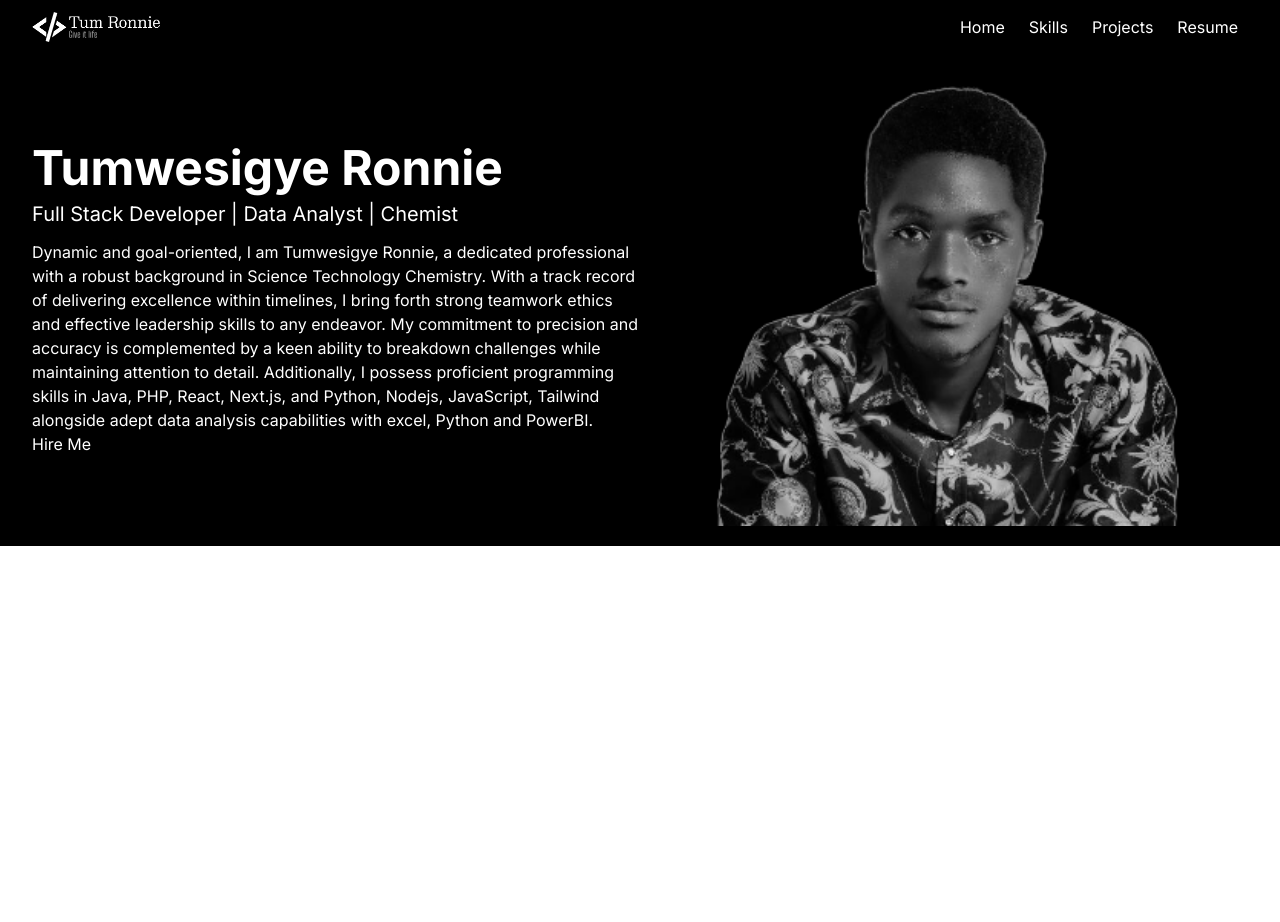
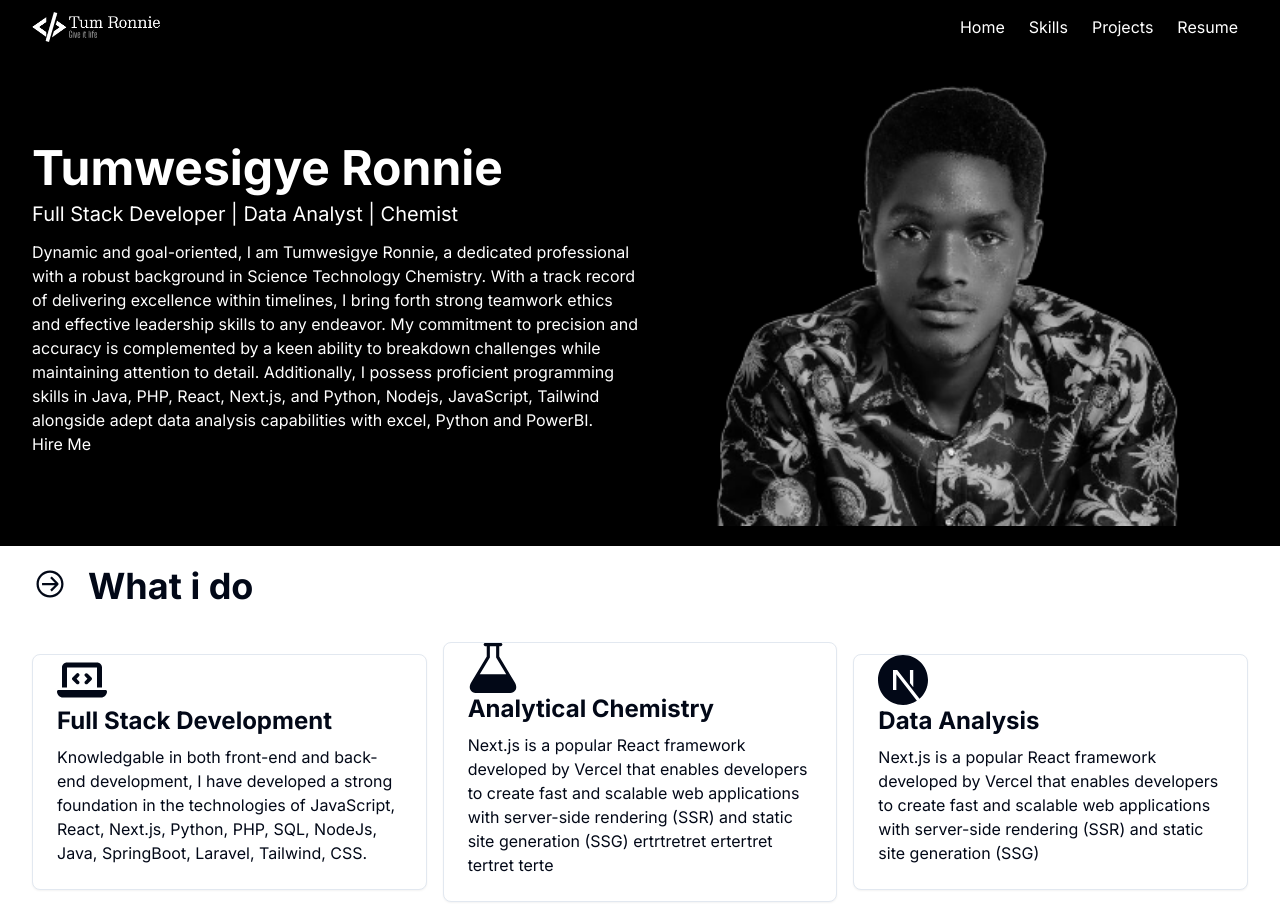
Before and after one commit to Flash-R/ronnie, a Next.js app: page / in a window 1280 px wide. Before the commit the page ends 800 px from the top, so only its background shows below. Built offline with nearby package versions, Linux system fonts and the light colour scheme.

Commit message:
completed the hero and what i do

```diff
--- /dev/null
+++ b/app/components/Work/What_i_do.jsx
@@ -0,0 +1,54 @@
+import React from 'react'
+import { Card, CardContent } from "@/components/ui/card"
+import { SiNextdotjs } from "react-icons/si";
+import { VscArrowCircleRight } from "react-icons/vsc";
+import { FaLaptopCode } from "react-icons/fa6";
+import { ImLab } from "react-icons/im";
+
+
+
+function What_i_do() {
+    return (
+        <div className='px-8 py-5'>
+            <h1 className='text-4xl font-bold mb-3 flex flex-row gap-5'> <VscArrowCircleRight/> What i do</h1>
+            <div className="cards flex flex-row gap-4 items-center mt-9">
+                <Card className='w-1/3'>
+                    <CardContent>
+                        <FaLaptopCode size={'50px'} />
+                        <h3 className='text-2xl font-bold mb-2'>Full Stack Development</h3>
+                        <p>
+                            Knowledgable in both front-end and back-end development, I have developed
+                            a strong foundation in the technologies of JavaScript, React, Next.js, Python,
+                            PHP, SQL, NodeJs, Java, SpringBoot, Laravel, Tailwind, CSS.
+                        </p>
+                    </CardContent>
+                </Card>
+                <Card className='w-1/3'>
+                    <CardContent>
+                        <ImLab size={'50px'} />
+                        <h3 className='text-2xl font-bold mb-2'>Analytical Chemistry</h3>
+                        <p>
+                            Next.js is a popular React framework developed by Vercel that enables
+                            developers to create fast and scalable web applications with server-side
+                            rendering (SSR) and static site generation (SSG) ertrtretret ertertret tertret terte
+                        </p>
+                    </CardContent>
+                </Card>
+                <Card className='w-1/3'>
+                    <CardContent>
+                        <SiNextdotjs size={'50px'} />
+                        <h3 className='text-2xl font-bold mb-2'>Data Analysis</h3>
+                        <p>
+                            Next.js is a popular React framework developed by Vercel that enables
+                            developers to create fast and scalable web applications with server-side
+                            rendering (SSR) and static site generation (SSG)
+                        </p>
+                    </CardContent>
+                </Card>
+            </div>
+
+        </div>
+    )
+}
+
+export default What_i_do
--- a/app/page.js
+++ b/app/page.js
@@ -1,12 +1,14 @@
 import React from 'react'
 import NavMenu from './components/Navigation/Nav'
 import Hero from './components/Hero/Hero'
+import What_i_do from './components/Work/What_i_do'
 
 function Home() {
   return (
     <div>
       <NavMenu/>
       <Hero/>
+      <What_i_do/>
     </div>
   )
 }
--- /dev/null
+++ b/components/ui/card.jsx
@@ -0,0 +1,50 @@
+import * as React from "react"
+
+import { cn } from "@/lib/utils"
+
+const Card = React.forwardRef(({ className, ...props }, ref) => (
+  <div
+    ref={ref}
+    className={cn("rounded-lg border bg-card text-card-foreground shadow-sm", className)}
+    {...props} />
+))
+Card.displayName = "Card"
+
+const CardHeader = React.forwardRef(({ className, ...props }, ref) => (
+  <div
+    ref={ref}
+    className={cn("flex flex-col space-y-1.5 p-6", className)}
+    {...props} />
+))
+CardHeader.displayName = "CardHeader"
+
+const CardTitle = React.forwardRef(({ className, ...props }, ref) => (
+  <h3
+    ref={ref}
+    className={cn("text-2xl font-semibold leading-none tracking-tight", className)}
+    {...props} />
+))
+CardTitle.displayName = "CardTitle"
+
+const CardDescription = React.forwardRef(({ className, ...props }, ref) => (
+  <p
+    ref={ref}
+    className={cn("text-sm text-muted-foreground", className)}
+    {...props} />
+))
+CardDescription.displayName = "CardDescription"
+
+const CardContent = React.forwardRef(({ className, ...props }, ref) => (
+  <div ref={ref} className={cn("p-6 pt-0", className)} {...props} />
+))
+CardContent.displayName = "CardContent"
+
+const CardFooter = React.forwardRef(({ className, ...props }, ref) => (
+  <div
+    ref={ref}
+    className={cn("flex items-center p-6 pt-0", className)}
+    {...props} />
+))
+CardFooter.displayName = "CardFooter"
+
+export { Card, CardHeader, CardFooter, CardTitle, CardDescription, CardContent }
```
Also changed, not shown: package.json (+8 -0 lines), 1 other file (tests, documents, lock files or other folders).
